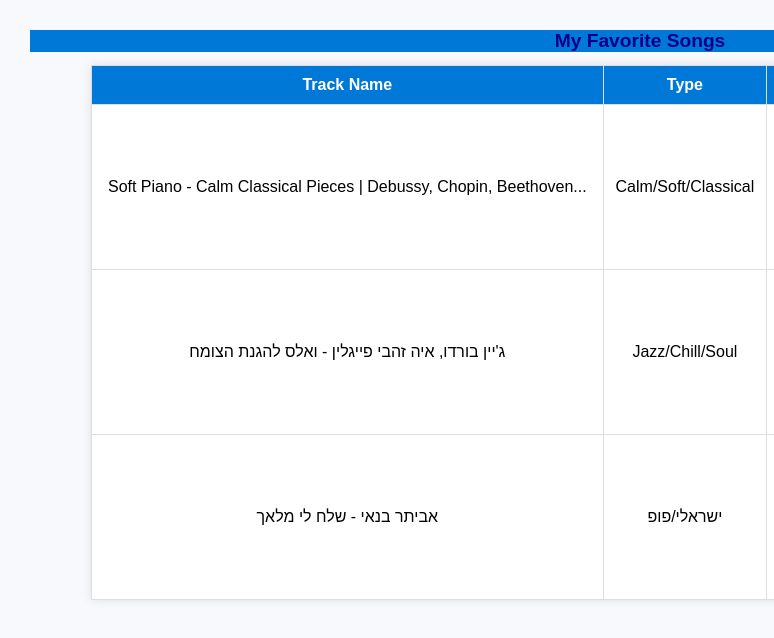
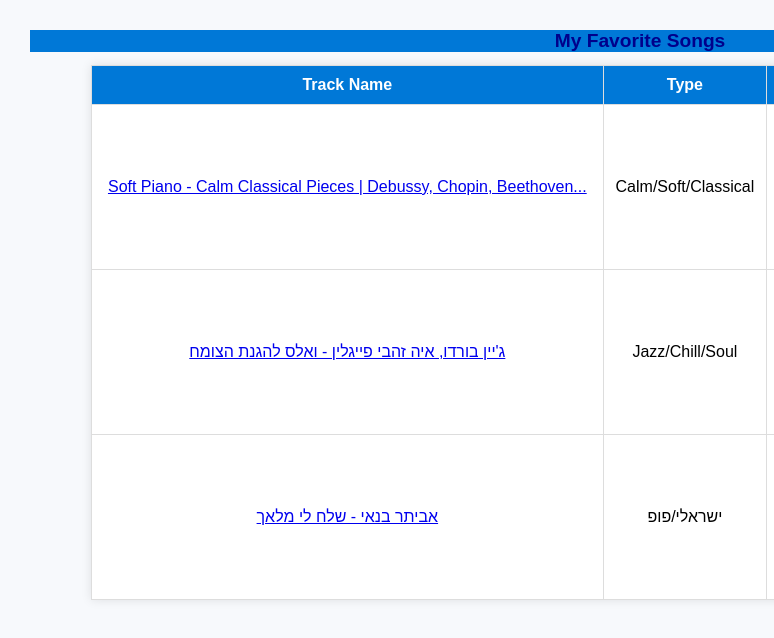
Before and after one commit to mikabz1/WebDevCourse_HW, a plain HTML site: page HW_01/playlist.html in a window 1280 px wide. Shown: the full height of the page, 0-774 px from the left. Drawn offline with Linux system fonts and the light colour scheme.

Commit message:
change the song name to be youtube link

```diff
--- a/HW_01/playlist.html
+++ b/HW_01/playlist.html
@@ -22,7 +22,7 @@
         </thead>
         <tbody>
             <tr>
-                <td>Soft Piano - Calm Classical Pieces | Debussy, Chopin, Beethoven...</td>
+                <td><a href="https://www.youtube.com/watch?v=IV8LO-T66ys" target="_blank">Soft Piano - Calm Classical Pieces | Debussy, Chopin, Beethoven...</a></td>
                 <td>Calm/Soft/Classical</td>
                 <td><img src="https://i.ytimg.com/vi/IV8LO-T66ys/hq720.jpg?sqp=-oaymwEnCNAFEJQDSFryq4qpAxkIARUAAIhCGAHYAQHiAQoIGBACGAY4AUAB&rs=AOn4CLClAiAMPdRV3Ga7ZjbiCCgc4S0yHQ" alt="soft piano"></td>
                 <td><iframe width="250" height="140" src="https://www.youtube.com/embed/IV8LO-T66ys?si=XcHrBIbQS6DvUfTR" frameborder="0"
@@ -30,7 +30,7 @@
             </tr>
 
             <tr>
-                <td>ג'יין בורדו, איה זהבי פייגלין - ואלס להגנת הצומח</td>
+                <td><a href="https://www.youtube.com/watch?v=lWMeXgux9uQ" target="_blank">ג'יין בורדו, איה זהבי פייגלין - ואלס להגנת הצומח</a></td>
                 <td>Jazz/Chill/Soul</td>
                 <td><img src="https://lh3.googleusercontent.com/dmHXpj63XRSnLPNoH5g-Yah4Qq4EnrOe3rS27TEx71F7KO_5aM3WOSJhhiixbAvBgXTT1R9M1rTa2oed" alt="גיין בורדו"></td>
                 <td><iframe width="250" height="140" src="https://www.youtube.com/embed/lWMeXgux9uQ?si=8voNmdbV8KSiv5l3" frameborder="0"
@@ -38,7 +38,7 @@
             </tr>
 
             <tr>
-                <td>אביתר בנאי - שלח לי מלאך</td>
+                <td><a href="https://www.youtube.com/watch?v=Z2Ue7gtSK4o" target="_blank">אביתר בנאי - שלח לי מלאך</a></td>
                 <td>ישראלי/פופ</td>
                 <td><img src="https://lh3.googleusercontent.com/dmHXpj63XRSnLPNoH5g-Yah4Qq4EnrOe3rS27TEx71F7KO_5aM3WOSJhhiixbAvBgXTT1R9M1rTa2oed" alt="אביתר בנאי"></td>
                 <td><iframe width="250" height="140" src="https://www.youtube.com/embed/Z2Ue7gtSK4o?si=Ggcqyb2go1ydbYdy" frameborder="0"
```
Also changed, not shown: HW_01/PRNT_IMAGES/5.png (added).
